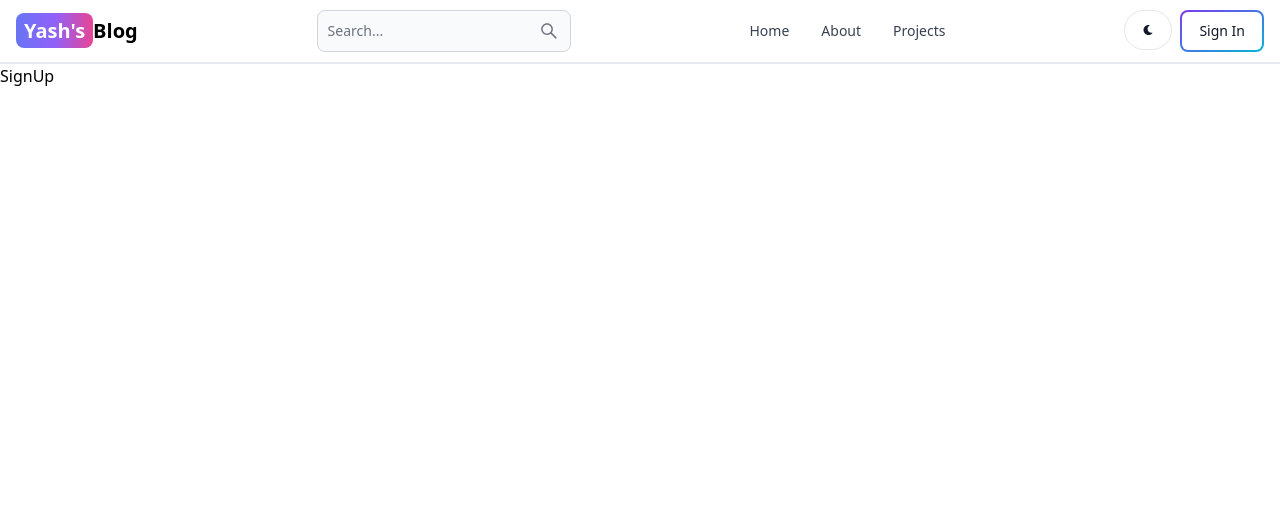
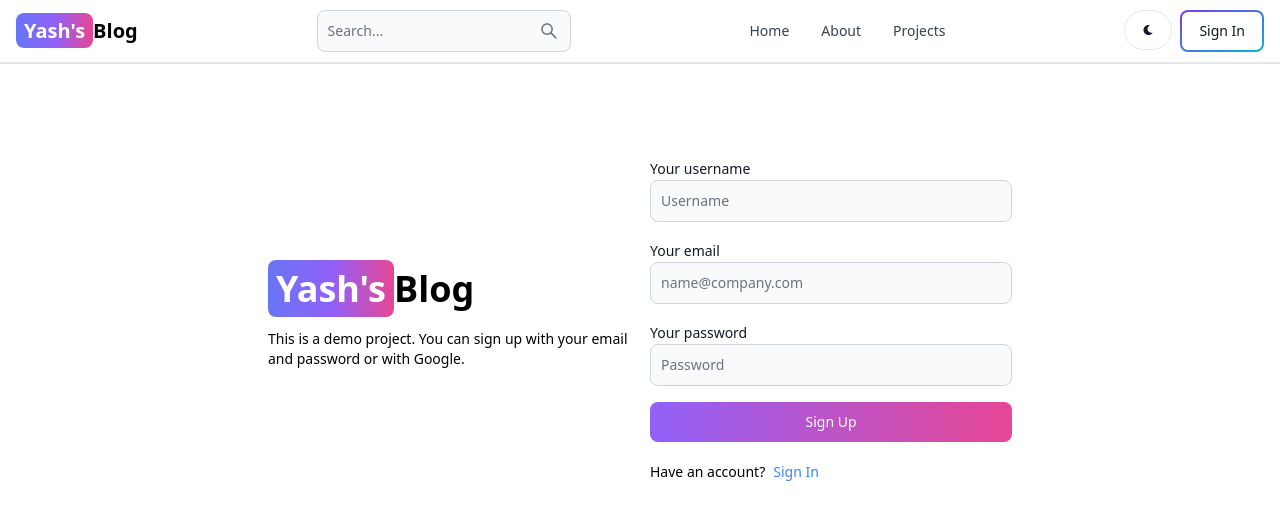
Before and after one commit to yash9091/MERN-blog, a React (Vite) app in the folder client/: page /Sign-up in a window 1280 px wide. Shown: the top 520 px of the page. Built offline with nearby package versions, Linux system fonts and the light colour scheme.

Commit message:
create signup page ui

```diff
--- a/client/src/pages/SignUp.jsx
+++ b/client/src/pages/SignUp.jsx
@@ -1,11 +1,118 @@
-import React from 'react'
+import { Alert, Button, Label, Spinner, TextInput } from 'flowbite-react';
+import { useState } from 'react';
+import { Link, useNavigate } from 'react-router-dom';
+// import OAuth from '../components/OAuth';
 
-const SignUp = () => {
+export default function SignUp() {
+  const [formData, setFormData] = useState({});
+  const [errorMessage, setErrorMessage] = useState(null);
+  const [loading, setLoading] = useState(false);
+  const navigate = useNavigate();
+  const handleChange = (e) => {
+    setFormData({ ...formData, [e.target.id]: e.target.value.trim() });
+  };
+  const handleSubmit = async (e) => {
+    e.preventDefault();
+    if (!formData.username || !formData.email || !formData.password) {
+      return setErrorMessage('Please fill out all fields.');
+    }
+    try {
+      setLoading(true);
+      setErrorMessage(null);
+      const res = await fetch('/api/auth/signup', {
+        method: 'POST',
+        headers: { 'Content-Type': 'application/json' },
+        body: JSON.stringify(formData),
+      });
+      const data = await res.json();
+      if (data.success === false) {
+        return setErrorMessage(data.message);
+      }
+      setLoading(false);
+      if(res.ok) {
+        navigate('/sign-in');
+      }
+    } catch (error) {
+      setErrorMessage(error.message);
+      setLoading(false);
+    }
+  };
   return (
-    <div>
-      SignUp
+    <div className='min-h-screen mt-20'>
+      <div className='flex p-3 max-w-3xl mx-auto flex-col md:flex-row md:items-center gap-5'>
+        {/* left */}
+        <div className='flex-1'>
+          <Link to='/' className='font-bold dark:text-white text-4xl'>
+            <span className='px-2 py-1 bg-gradient-to-r from-indigo-500 via-purple-500 to-pink-500 rounded-lg text-white'>
+              Yash's
+            </span>
+            Blog
+          </Link>
+          <p className='text-sm mt-5'>
+            This is a demo project. You can sign up with your email and password
+            or with Google.
+          </p>
+        </div>
+        {/* right */}
+
+        <div className='flex-1'>
+          <form className='flex flex-col gap-4' onSubmit={handleSubmit}>
+            <div>
+              <Label value='Your username' />
+              <TextInput
+                type='text'
+                placeholder='Username'
+                id='username'
+                onChange={handleChange}
+              />
+            </div>
+            <div>
+              <Label value='Your email' />
+              <TextInput
+                type='email'
+                placeholder='name@company.com'
+                id='email'
+                onChange={handleChange}
+              />
+            </div>
+            <div>
+              <Label value='Your password' />
+              <TextInput
+                type='password'
+                placeholder='Password'
+                id='password'
+                onChange={handleChange}
+              />
+            </div>
+            <Button
+              gradientDuoTone='purpleToPink'
+              type='submit'
+              disabled={loading}
+            >
+              {loading ? (
+                <>
+                  <Spinner size='sm' />
+                  <span className='pl-3'>Loading...</span>
+                </>
+              ) : (
+                'Sign Up'
+              )}
+            </Button>
+            {/* <OAuth /> */}
+          </form>
+          <div className='flex gap-2 text-sm mt-5'>
+            <span>Have an account?</span>
+            <Link to='/sign-in' className='text-blue-500'>
+              Sign In
+            </Link>
+          </div>
+          {errorMessage && (
+            <Alert className='mt-5' color='failure'>
+              {errorMessage}
+            </Alert>
+          )}
+        </div>
+      </div>
     </div>
-  )
+  );
 }
-
-export default SignUp
--- a/client/vite.config.js
+++ b/client/vite.config.js
@@ -1,7 +1,15 @@
-import { defineConfig } from 'vite'
-import react from '@vitejs/plugin-react-swc'
+import { defineConfig } from 'vite';
+import react from '@vitejs/plugin-react-swc';
 
 // https://vitejs.dev/config/
 export default defineConfig({
+  server: {
+    proxy: {
+      '/api': {
+        target: 'http://localhost:3000',
+        secure: false,
+      },
+    },
+  },
   plugins: [react()],
-})
+});
```
